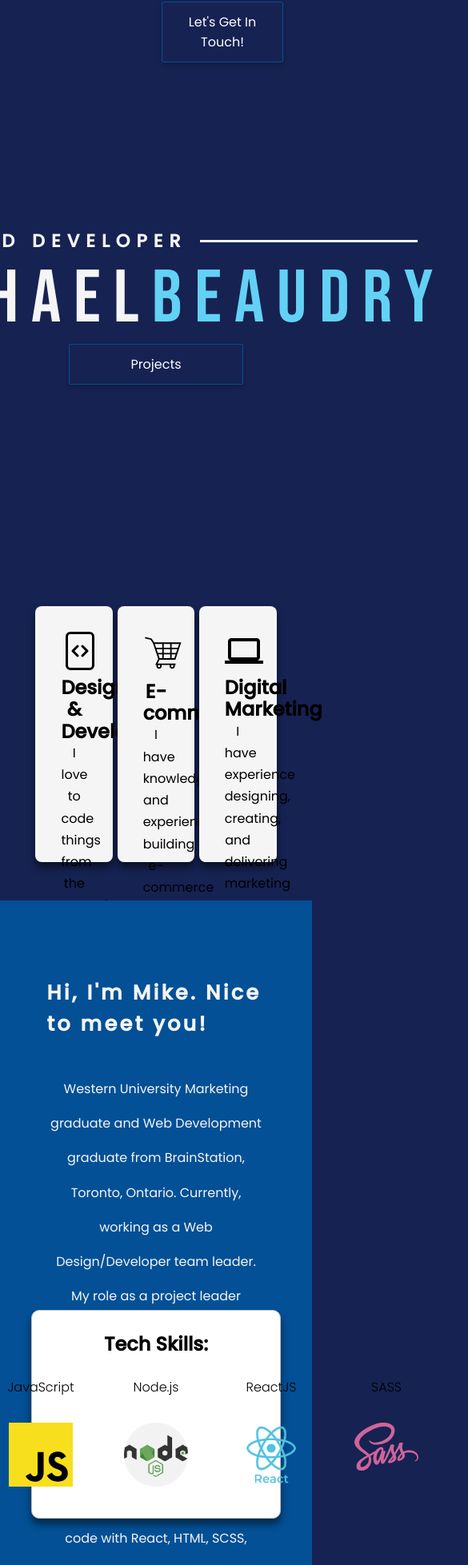
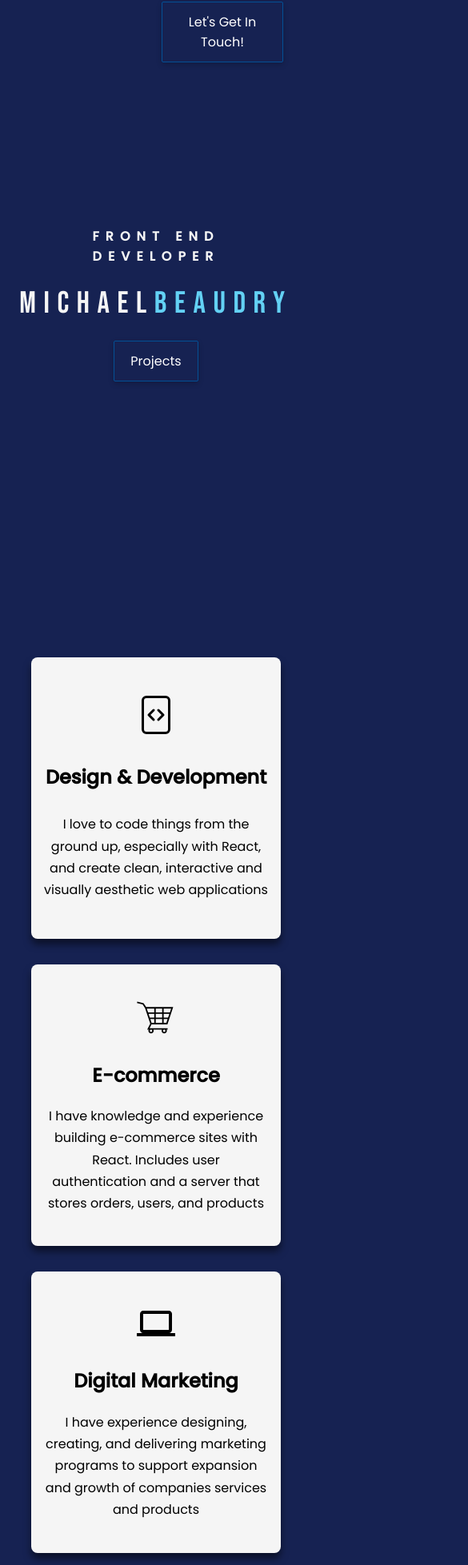
Before and after one commit to mikebeaudry93/mikes-website, a React (Create React App) app: page / in a window 390 px wide. Shown: the part 34-1991 px from the top of the page at 80% size, 585 px wide, since content can reach past the window. Built offline with nearby package versions, Linux system fonts and the light colour scheme.

Commit message:
mobile responsive

```diff
--- a/src/App.scss
+++ b/src/App.scss
@@ -11,6 +11,20 @@ $main-transition: all 0.1s linear;
 $secondary-transition: all 0.3s linear;
 $box-shadow: 0px 7px 10px rgba(black, 0.5);
 $box-shadow-small: 0px 3px 15px rgba(0, 0, 0, 0.2);
+
+// Media Queries
+
+@mixin desktop {
+  @media (min-width: 768px) {
+    @content;
+  }
+}
+
+@mixin phone {
+  @media (min-width: 300px) and (max-width: 500px) {
+    @content;
+  }
+}
 
 // Global Styles
 * {
--- a/src/components/about/about.scss
+++ b/src/components/about/about.scss
@@ -1,13 +1,17 @@
 @import "../../App.scss";
 
 .about {
-  height: 55rem;
+  min-height: 55rem;
   background: $primary-color-bg;
   color: $grey-color;
   display: flex;
   flex-direction: column;
   align-items: center;
   position: relative;
+
+  @include phone {
+    // margin-bottom: 10rem;
+  }
 
   .about-content {
     width: 70%;
@@ -16,40 +20,30 @@
     align-items: center;
     margin-top: 5rem;
 
+    @include phone {
+      margin-top: 3rem;
+    }
+
     h2 {
       font-weight: bold;
       font-size: 1.6rem;
       letter-spacing: 0.2rem;
       margin: 1rem 0rem;
-      // text-transform: uppercase;
+
+      @include phone {
+        text-align: center;
+        line-height: 2.5rem;
+      }
     }
 
     p {
       text-align: center;
-      // font-weight: bold;
       margin-top: 1.5rem;
       line-height: 2.7rem;
+
+      @include phone {
+        line-height: 2rem;
+      }
     }
-
-    // .title-box {
-    //   margin-top: 8rem;
-    //   padding-bottom: 1rem;
-    //   background: rgba(0, 0, 0, 0.3);
-    //   display: flex;
-    //   flex-direction: column;
-    //   align-items: center;
-    //   width: 30rem;
-
-    //   h1 {
-    //     margin: 0.5rem 0rem 0.5rem 0rem;
-    //     font-size: 2.2rem;
-    //     color: white;
-    //   }
-
-    //   .line {
-    //     border-top: 0.2rem solid white;
-    //     width: 5rem;
-    //   }
-    // }
   }
 }
--- a/src/components/contact/contact.scss
+++ b/src/components/contact/contact.scss
@@ -36,6 +36,11 @@
   left: 0;
   right: 0;
 
+  @include phone {
+    width: 90vw;
+    margin: auto;
+  }
+
   .icon {
     margin-left: 2px;
   }
@@ -43,6 +48,10 @@
   p {
     margin: 2rem 0rem 2rem 0rem;
     font-weight: 300;
+
+    @include phone {
+      text-align: center;
+    }
   }
 
   form {
@@ -53,6 +62,12 @@
     width: 65%;
     height: 28rem;
     position: relative;
+
+    @include phone {
+      width: 120%;
+      margin: 0px;
+      // justify-content: space-around;
+    }
 
     label {
       color: grey;
--- a/src/components/hero/Hero.js
+++ b/src/components/hero/Hero.js
@@ -34,9 +34,4 @@ const Hero = () => {
   );
 };
 
-// <div className="icon-box">
-//           <GiPencilBrush size="2.5rem" />
-//           <BsFileCode size="2.8rem" />
-//         </div>
-
 export default Hero;
--- a/src/components/hero/hero.scss
+++ b/src/components/hero/hero.scss
@@ -19,6 +19,13 @@
     //   justify-content: space-evenly;
     // }
 
+    @include phone {
+      height: 15rem;
+      align-items: center;
+      width: 90%;
+      // font-size: 3%;
+    }
+
     .sub-title-box {
       display: flex;
 
@@ -28,6 +35,19 @@
         top: 1rem;
         left: 1rem;
         position: relative;
+        @include phone {
+          width: 70%;
+          border-top: 0.1rem solid $grey-color;
+          display: none;
+          // align-items: center;
+          // justify-content: center;
+        }
+      }
+      @include phone {
+        width: 80%;
+
+        // align-items: center;
+        // justify-content: center;
       }
     }
 
@@ -43,6 +63,12 @@
       align-self: center;
       letter-spacing: 1rem;
       color: $grey-color;
+
+      @include phone {
+        font-size: 2.4rem;
+        overflow: none;
+        letter-spacing: 0.6rem;
+      }
     }
 
     .btn-hero {
@@ -54,6 +80,11 @@
       color: $grey-color;
       font-size: 1.4rem;
       letter-spacing: 0.5rem;
+
+      @include phone {
+        font-size: 1rem;
+        text-align: center;
+      }
     }
   }
 }
--- a/src/components/project-card/project-card.scss
+++ b/src/components/project-card/project-card.scss
@@ -20,6 +20,11 @@
   // object-position: 100% 0;
   object-fit: cover;
   transition: $secondary-transition;
+
+  @include phone {
+    height: 100%;
+    object-fit: cover;
+  }
 }
 
 .project-img-hovered {
--- a/src/components/projects/projects.scss
+++ b/src/components/projects/projects.scss
@@ -4,9 +4,13 @@
   min-height: 94rem;
   width: 70%;
   position: relative;
+  margin: auto;
 
-  margin: auto;
-  // flex-wrap: wrap;
+  @include phone {
+    height: 155rem;
+    // position: unset;
+    width: 100%;
+  }
 
   .project-title-box {
     display: flex;
@@ -32,6 +36,10 @@
     font-size: 1.4rem;
     font-weight: 500;
     letter-spacing: 0.3rem;
+
+    @include phone {
+      margin-top: 5rem;
+    }
   }
 
   h1 {
@@ -39,6 +47,10 @@
     letter-spacing: 0.2rem;
     font-size: 2rem;
     color: $grey-color;
+
+    @include phone {
+      text-align: center;
+    }
   }
 
   .project-list {
--- a/src/components/tech-skills/tech-skills.scss
+++ b/src/components/tech-skills/tech-skills.scss
@@ -13,6 +13,11 @@
   position: absolute;
   top: 28rem;
 
+  @include phone {
+    position: unset;
+    width: 100%;
+  }
+
   .tech-skills-title {
     margin: 1.5rem;
     font-size: 1.5rem;
@@ -24,6 +29,8 @@
   .skills-list {
     display: flex;
     justify-content: center;
+    align-items: center;
+    flex-wrap: wrap;
 
     h4 {
       text-align: center;
@@ -35,6 +42,10 @@
       margin: 2rem;
       transition: all 0.2s ease-in-out;
 
+      @include phone {
+        width: 3rem;
+      }
+
       &:hover {
         transform: scale(1.1);
         cursor: pointer;
--- a/src/components/what-I-do-cards/what-I-do-cards.scss
+++ b/src/components/what-I-do-cards/what-I-do-cards.scss
@@ -17,6 +17,13 @@
   //   position: relative;
   //   bottom: 12rem;
   transition: $main-transition;
+
+  @include phone {
+    width: 100vw;
+    padding: 1rem;
+    min-height: 22rem;
+    margin: 1rem 0rem;
+  }
 }
 
 .content-card:hover {
--- a/src/components/what-I-do/whatIDo.scss
+++ b/src/components/what-I-do/whatIDo.scss
@@ -6,10 +6,15 @@
   justify-content: center;
   align-items: center;
   // background: $primary-color-bg;
-  height: 20rem;
+  min-height: 20rem;
   // width: 100vw;
   position: relative;
   // flex-wrap: wrap;
+
+  @include phone {
+    flex-wrap: wrap;
+    position: unset;
+  }
 
   .content-section {
     width: 80vw;
@@ -20,6 +25,12 @@
     top: -5rem;
     flex-wrap: wrap;
     // align-items: center;
+
+    @include phone {
+      position: unset;
+      margin: 0rem;
+      margin-bottom: 2rem;
+    }
   }
 
   .title-box {
```
